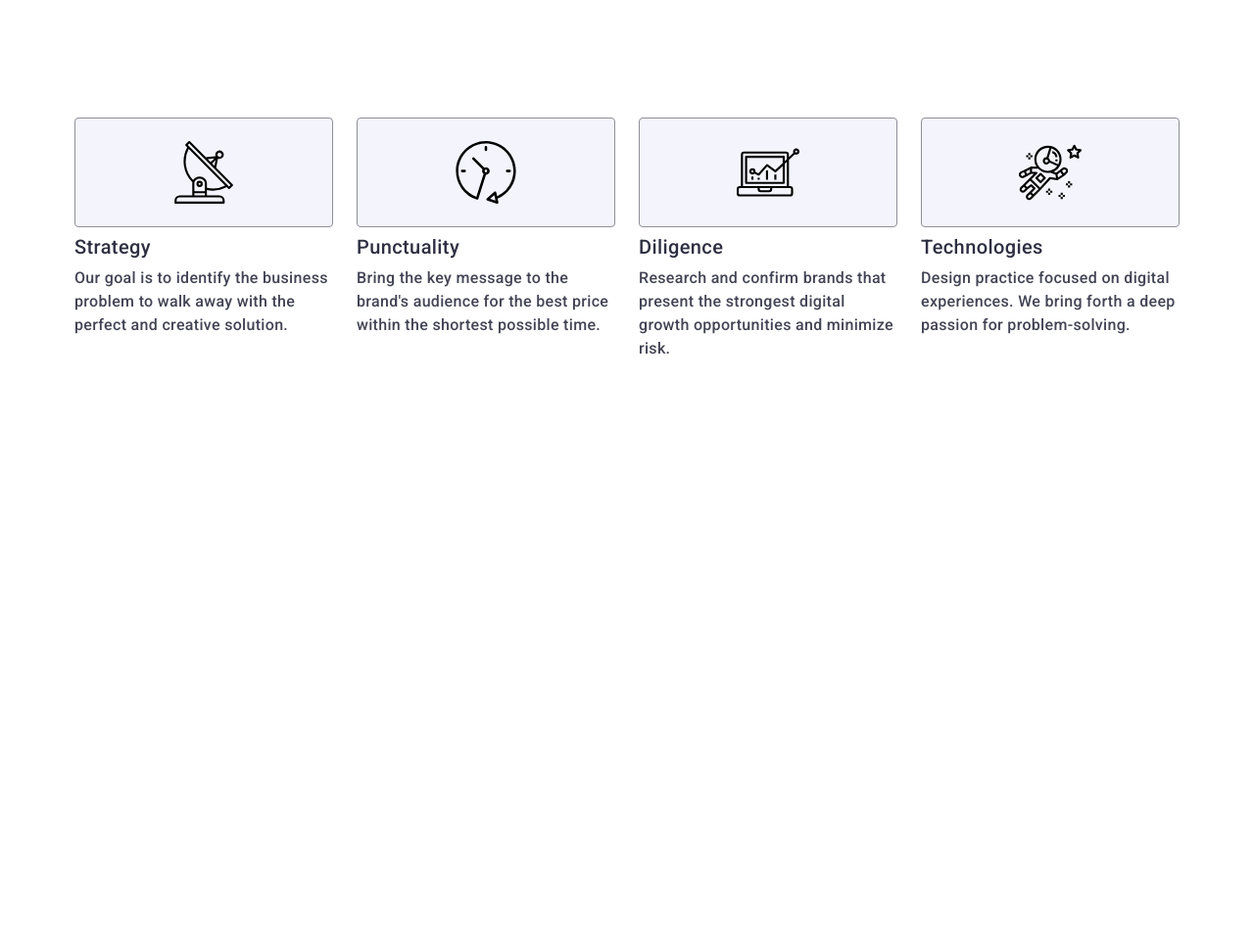
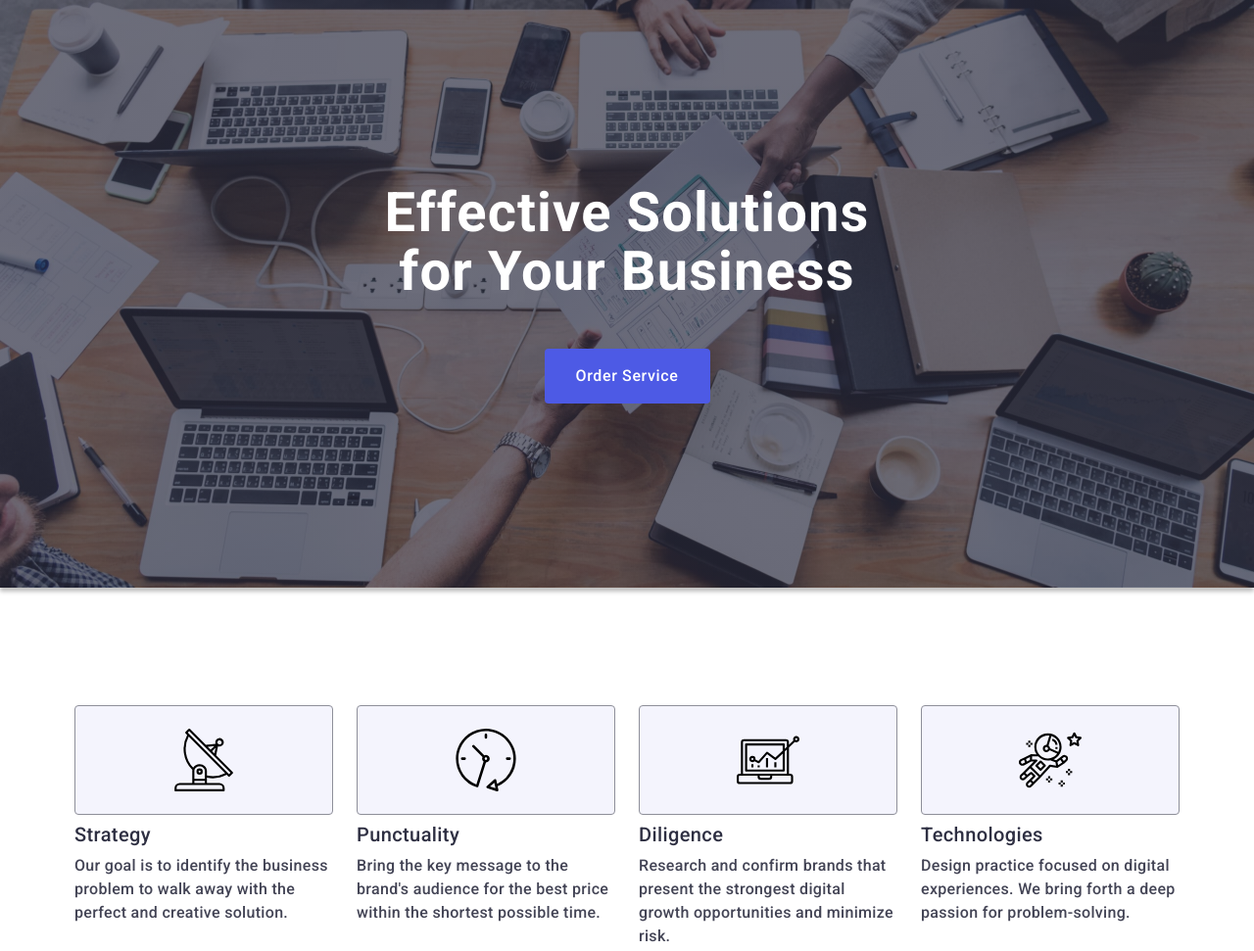
Before and after one commit to olgagoiko/goit-markup-hw-06, a plain HTML site: page index.html in a window 1280 px wide. Shown: the whole page at 98% size. Before the commit the page ends 800 px from the top, so only its background shows below. Drawn offline with nearby package versions, Linux system fonts and the light colour scheme.

Commit message:
add hero files css

```diff
--- a/css/styles.css
+++ b/css/styles.css
@@ -12,7 +12,7 @@ p {
 }
 
 body {
-    font-family: "Roboto", sans-serif;
+  font-family: 'Roboto', sans-serif;
   color: #434455;
   background-color: #fff;
 }
@@ -47,7 +47,8 @@ address {
 
 .header {
   border-bottom: 1px solid #e7e9fc;
-    box-shadow: 0px 2px 1px rgba(46, 47, 66, 0.08), 0px 1px 1px rgba(46, 47, 66, 0.16), 0px 1px 6px rgba(46, 47, 66, 0.08);
+  box-shadow: 0px 2px 1px rgba(46, 47, 66, 0.08),
+    0px 1px 1px rgba(46, 47, 66, 0.16), 0px 1px 6px rgba(46, 47, 66, 0.08);
 }
 
 .header-container {
@@ -61,7 +62,7 @@ address {
 }
 
 .logo {
-    font-family: "Raleway", sans-serif;
+  font-family: 'Raleway', sans-serif;
   font-weight: 700;
   font-size: 18px;
   line-height: 1.17;
@@ -94,7 +95,6 @@ address {
 .nav-link:hover,
 .nav-link:focus {
   color: #404bbf;
-
 }
 
 .current {
@@ -103,7 +103,7 @@ address {
 }
 
 .current::after {
-    content: "";
+  content: '';
   border-radius: 2px;
   width: 48px;
   height: 4px;
@@ -121,7 +121,6 @@ address {
 .address-list {
   display: flex;
   gap: 40px;
-
 }
 
 .address-link {
@@ -135,13 +134,19 @@ address {
 .address-link:hover,
 .address-link:focus {
   color: #404bbf;
-
 }
 
 .hero {
-    background-image: linear-gradient(rgba(46, 47, 66, 0.7), rgba(46, 47, 66, 0.7)), url(../images/people-office.jpg);
-    padding: 188px 0;
-    max-width: 1440px;
+  /* background-image: linear-gradient(rgba(46, 47, 66, 0.7), rgba(46, 47, 66, 0.7)), url(../images/people-office.jpg); */
+  /* padding: 188px 0;
+    max-width: 1440px; */
+  background-image: linear-gradient(
+      rgba(46, 47, 66, 0.7),
+      rgba(46, 47, 66, 0.7)
+    ),
+    url(../images/Dark-bg-mob.jpg);
+  padding: 72px 0;
+  max-width: 320px;
   background-repeat: no-repeat;
   background-position: center;
   margin: 0 auto;
@@ -158,16 +163,19 @@ address {
 
 .hero-title {
   font-weight: 700;
-    font-size: 56px;
-    line-height: 1.07;
+  /* font-size: 56px;
+    line-height: 1.07; */
+  font-size: 36px;
+  line-height: 1.1;
   letter-spacing: 0.02em;
   text-align: center;
   color: #fff;
   display: flex;
-    max-width: 496px;
-    margin-bottom: 48px;
+  /* max-width: 496px; */
+  max-width: 216px;
+  /* margin-bottom: 48px; */
+  margin-bottom: 72px;
 }
-
 
 .button {
   font-weight: 500;
@@ -192,7 +200,6 @@ address {
   color: #fff;
   background-color: #404bbf;
   cursor: pointer;
-
 }
 
 .solutions {
@@ -273,7 +280,7 @@ color: #2e2f42;
 }
 
 .team-title {
-    font-family: "Roboto", sans-serif;
+  font-family: 'Roboto', sans-serif;
   font-weight: 700;
   font-size: 36px;
   line-height: 1.11;
@@ -287,19 +294,18 @@ color: #2e2f42;
 .team-list {
   display: flex;
   gap: 24px;
-
 }
 
 .team-item {
   background: #fff;
   width: calc((100% - 72px) / 4);
   border-radius: 0px 0px 4px 4px;
-    box-shadow: 0 2px 1px 0 rgba(46, 47, 66, 0.08), 0 1px 1px 0 rgba(46, 47, 66, 0.16), 0 1px 6px 0 rgba(46, 47, 66, 0.08);
+  box-shadow: 0 2px 1px 0 rgba(46, 47, 66, 0.08),
+    0 1px 1px 0 rgba(46, 47, 66, 0.16), 0 1px 6px 0 rgba(46, 47, 66, 0.08);
 }
 
 .team-name-text {
   padding: 32px 0;
-
 }
 
 .team-name {
@@ -353,10 +359,8 @@ color: #2e2f42;
   fill: #f4f4fd;
 }
 
-
 .portfolio {
   padding: 120px 0;
-
 }
 
 .portfolio-title {
@@ -395,14 +399,14 @@ color: #2e2f42;
 }
 
 .portfolio-item:hover {
-    box-shadow: 0px 1px 6px rgba(46, 47, 66, 0.08), 0px 1px 1px rgba(46, 47, 66, 0.16), 0px 2px 1px rgba(46, 47, 66, 0.08);
+  box-shadow: 0px 1px 6px rgba(46, 47, 66, 0.08),
+    0px 1px 1px rgba(46, 47, 66, 0.16), 0px 2px 1px rgba(46, 47, 66, 0.08);
 }
 
 .portfolio-image {
   position: relative;
   overflow: hidden;
 }
-
 
 .overlay-text {
   position: absolute;
@@ -418,15 +422,12 @@ color: #2e2f42;
   transition: transform 250ms cubic-bezier(0.4, 0, 0.2, 1);
   background-color: #4d5ae5;
   padding: 40px 32px;
-
 }
-
 
 .portfolio-name-image {
   border: 1px solid #e7e9fc;
   padding: 32px 16px;
   border-top: none;
-
 }
 
 .portfolio-subtitle {
@@ -443,13 +444,11 @@ color: #2e2f42;
   line-height: 1.5;
   letter-spacing: 0.02em;
   color: #434455;
-
 }
 
 .footer {
   background: #2e2f42;
   padding: 100px 0;
-
 }
 
 .footer-list {
@@ -458,7 +457,7 @@ color: #2e2f42;
 }
 
 .footer-logo-text {
-    margin-right: 120px
+  margin-right: 120px;
 }
 
 .footer-container {
@@ -477,7 +476,7 @@ color: #2e2f42;
 .logo-footer {
   display: block;
   margin-bottom: 16px;
-    font-family: "Raleway", sans-serif;
+  font-family: 'Raleway', sans-serif;
   font-weight: 700;
   font-size: 18px;
   line-height: 1.17;
@@ -496,7 +495,7 @@ color: #2e2f42;
 }
 
 .social-media {
-    font-family: "Roboto", sans-serif;
+  font-family: 'Roboto', sans-serif;
   font-weight: 500;
   font-size: 16px;
   line-height: 24px;
@@ -540,8 +539,6 @@ color: #2e2f42;
 
 .subscribe {
   margin-left: 80px;
-
-
 }
 
 .subscribe-form {
@@ -560,7 +557,6 @@ color: #2e2f42;
 
 .footer-modal {
   display: flex;
-
 }
 
 .form-input {
@@ -595,7 +591,8 @@ color: #2e2f42;
   display: flex;
   align-items: center;
   justify-content: center;
-    transition: background-color 250ms cubic-bezier(0.4, 0, 0.2, 1), border 250ms cubic-bezier(0.4, 0, 0.2, 1);
+  transition: background-color 250ms cubic-bezier(0.4, 0, 0.2, 1),
+    border 250ms cubic-bezier(0.4, 0, 0.2, 1);
   cursor: pointer;
 }
 
@@ -611,7 +608,8 @@ color: #2e2f42;
   left: 0;
   width: 100%;
   height: 100%;
-    transition: opacity 250ms cubic-bezier(0.4, 0, 0.2, 1), visibility 250ms cubic-bezier(0.4, 0, 0.2, 1);
+  transition: opacity 250ms cubic-bezier(0.4, 0, 0.2, 1),
+    visibility 250ms cubic-bezier(0.4, 0, 0.2, 1);
   opacity: 0;
   visibility: hidden;
   pointer-events: none;
@@ -624,7 +622,8 @@ color: #2e2f42;
 }
 
 .modal {
-    box-shadow: 0 1px 1px 0 rgba(0, 0, 0, 0.14), 0 1px 3px 0 rgba(0, 0, 0, 0.12), 0 2px 1px 0 rgba(0, 0, 0, 0.2);
+  box-shadow: 0 1px 1px 0 rgba(0, 0, 0, 0.14), 0 1px 3px 0 rgba(0, 0, 0, 0.12),
+    0 2px 1px 0 rgba(0, 0, 0, 0.2);
   background: #fcfcfc;
   border-radius: 4px;
   width: 408px;
@@ -646,7 +645,8 @@ color: #2e2f42;
   height: 24px;
   right: 24px;
   top: 24px;
-    transition: background-color 250ms cubic-bezier(0.4, 0, 0.2, 1), border 250ms cubic-bezier(0.4, 0, 0.2, 1);
+  transition: background-color 250ms cubic-bezier(0.4, 0, 0.2, 1),
+    border 250ms cubic-bezier(0.4, 0, 0.2, 1);
   padding: 0;
   cursor: pointer;
   display: flex;
@@ -654,15 +654,11 @@ color: #2e2f42;
   justify-content: center;
 }
 
-
 .modal-close:hover,
 .modal-close:focus {
   background-color: #404bbf;
   border: none;
-
 }
-
-
 
 .close-btn {
   fill: #2e2f42;
@@ -678,9 +674,8 @@ color: #2e2f42;
   fill: #ffffff;
 }
 
-
 .modal-title {
-    font-family: "Roboto", sans-serif;
+  font-family: 'Roboto', sans-serif;
   font-weight: 500;
   font-size: 16px;
   line-height: 1.5;
@@ -707,7 +702,6 @@ color: #2e2f42;
 .modal-input-wrap {
   position: relative;
 }
-
 
 .modal-input {
   width: 100%;
@@ -737,7 +731,7 @@ color: #2e2f42;
   border-color: #4d5ae5;
 }
 
-.modal-input:focus+.modal-icon {
+.modal-input:focus + .modal-icon {
   fill: #4d5ae5;
 }
 
@@ -755,7 +749,6 @@ color: #2e2f42;
   outline: transparent;
   transition: border-color 250ms cubic-bezier(0.4, 0, 0.2, 1);
   resize: none;
-
 }
 
 .modal-text:focus {
@@ -789,16 +782,17 @@ color: #2e2f42;
   height: 16px;
   border-radius: 2px;
   border: 1px solid rgba(46, 47, 66, 0.4);
-    transition: background-color 250ms cubic-bezier(0.4, 0, 0.2, 1), border 250ms cubic-bezier(0.4, 0, 0.2, 1), fill 250ms cubic-bezier(0.4, 0, 0.2, 1);
+  transition: background-color 250ms cubic-bezier(0.4, 0, 0.2, 1),
+    border 250ms cubic-bezier(0.4, 0, 0.2, 1),
+    fill 250ms cubic-bezier(0.4, 0, 0.2, 1);
   margin-right: 8px;
   fill: transparent;
 }
 
-
-.modal-check:checked+.check-text span {
+.modal-check:checked + .check-text span {
   background-color: #404bbf;
   border: none;
-    fill: #F4F4FD;
+  fill: #f4f4fd;
 }
 
 .modal-btn {
@@ -810,13 +804,29 @@ color: #2e2f42;
     max-width: 768px;
   }
 
+  .hero {
+    background-image: linear-gradient(
+        rgba(46, 47, 66, 0.7),
+        rgba(46, 47, 66, 0.7)
+      ),
+      url(../images/Dark-bg-tab.jpg);
+    padding: 112px 0;
+    max-width: 768px;
+  }
+
+  .hero-title {
+    font-size: 56px;
+    line-height: 1.07;
+    max-width: 496px;
+    margin-bottom: 36px;
+  }
+
   .solutions-list {
-        flex-wrap: nowrap;
-        gap: 24px;
+    gap: 72px 24px;
   }
 
   .solutions-item {
-        width: calc((100%) / 2);
+    width: calc((100% - 24px) / 2);
   }
 
   .solutions-subtitle {
@@ -834,6 +844,20 @@ color: #2e2f42;
     padding: 0 15px;
   }
 
+  .hero {
+    background-image: linear-gradient(
+        rgba(46, 47, 66, 0.7),
+        rgba(46, 47, 66, 0.7)
+      ),
+      url(../images/people-office.jpg);
+    padding: 188px 0;
+    max-width: 1440px;
+  }
+
+  .hero-title {
+    margin-bottom: 48px;
+  }
+
   .solutions {
     padding: 120px 0;
   }
@@ -843,10 +867,10 @@ color: #2e2f42;
   }
 
   .solutions-item {
-        width: calc((100% - 72px) / 4)
+    width: calc((100% - 72px) / 4);
   }
 
-    .solutions-icon  {
+  .solutions-icon {
     display: flex;
     align-items: center;
     justify-content: center;
--- a/index.html
+++ b/index.html
@@ -51,12 +51,12 @@
     </header> -->
 
     <main>
-      <!-- <section class="hero">
+      <section class="hero">
         <div class="hero-container container">
           <h1 class="hero-title">Effective Solutions for Your Business</h1>
           <button class="button link" type="button">Order Service</button>
         </div>
-      </section> -->
+      </section>
 
       <section class="solutions">
         <div class="solutions-container container">
```
Also changed, not shown: images/Dark-bg-mob.jpg (added), images/Dark-bg-tab.jpg (added). Lines whose indentation alone changed are shown as unchanged.
